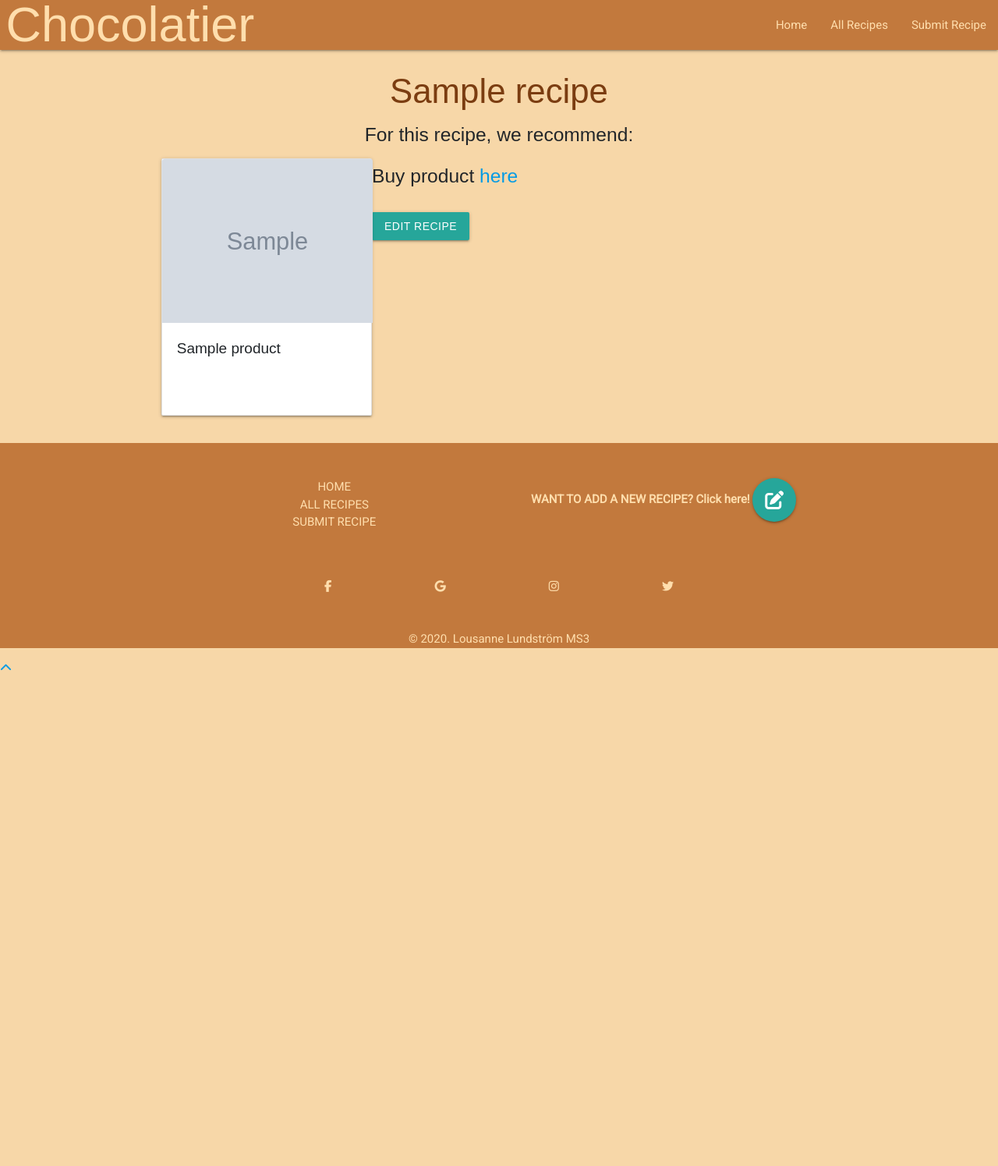
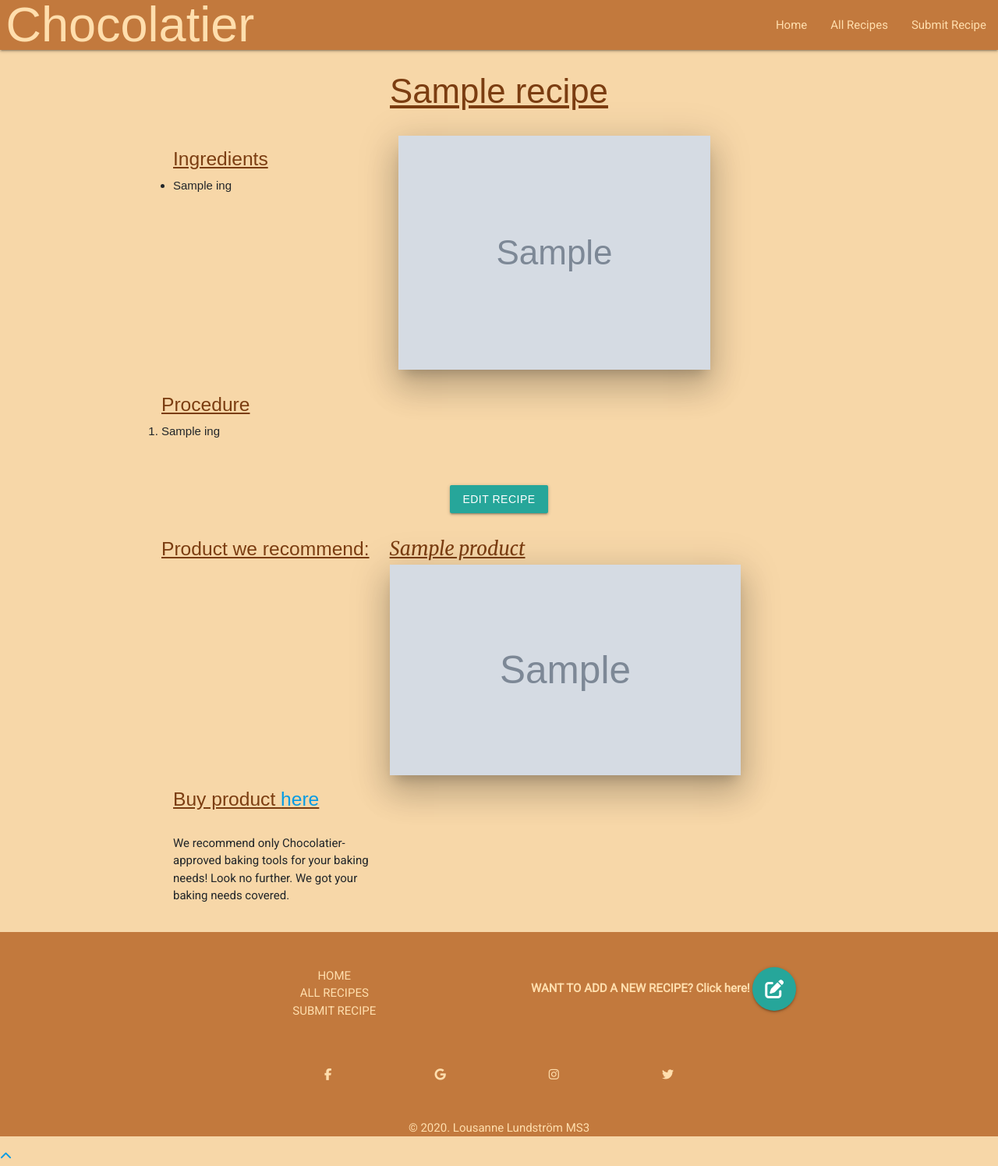
Before and after one commit to Code-Institute-Submissions/3rd_Milestone_Project, a Flask app: template templates/whole-recipe.html in a window 1280 px wide. Shown: the whole page at 78% size. Before the commit the page ends 860 px from the top, so only its background shows below. Run offline with Flask 2, Linux system fonts and the light colour scheme; the template is opened without the code that fills it: most values are stand-ins (such as "Sample title", 1, 10 or a date in 2020); grey boxes marked "Sample" are stand-in pictures; some libraries are stand-ins or nearby versions; some web fonts are replaced.

Commit message:
whole-recipe.html fixed

```diff
--- a/static/css/style.css
+++ b/static/css/style.css
@@ -1,5 +1,6 @@
 @import url('https://fonts.googleapis.com/css2?family=Playfair+Display:ital,wght@1,700&display=swap');
 @import url('https://fonts.googleapis.com/css2?family=Roboto&display=swap');
+@import url('https://fonts.googleapis.com/css2?family=Merriweather:ital@1&display=swap');
 
 body{
     margin: 0;
@@ -10,9 +11,6 @@ body{
 
 /*Font-style*/
 
-.nav-wrapper{
-    background-color: #c2793d;
-}
 
 nav .brand-logo h1{
     color: #ffdead;
@@ -20,19 +18,49 @@ nav .brand-logo h1{
     margin: -0.2rem 0 1.68rem 0;
 }
 
-.footer-area{
-    background-color:  #c2793d;
-}
-
 nav ul a, .footer-area a, .footer-area p, .copyright{
     color: #ffdead;
     font-family: "Roboto", sans-serif;
 }
 
-.recipe-header h3{
+ul#mobile-demo.sidenav.navbar-link li{
+    color: #7b3d11;
+    font-family: "Merriweather", sans-serif;
+}
+
+.recipe-header h3, h5{
     color: #7b3d11;
     font-family: "Playfair Display", sans-serif;
+    text-decoration-color: #7b3d11;
+    text-decoration: underline;
 }
+
+p{
+    font-family:"Roboto", sans-serif;
+}
+
+.product-name{
+    font-family: "Merriweather", sans-serif;
+}
+
+::placeholder {
+  color: #676b6e;
+  opacity: 1;
+}
+
+
+.nav-wrapper{
+    background-color: #c2793d;
+}
+
+.sidenav{
+    background-color: #f7d7a8
+}
+
+.footer-area{
+    background-color:  #c2793d;
+}
+
 
 
 .all-cards{
@@ -51,3 +79,18 @@ nav ul a, .footer-area a, .footer-area p, .copyright{
 .card .card-title{
     font-size: 19px;
 }
+
+ul.ingredient-list:not(.browser-default)>li {
+    list-style-type: disc;
+}
+
+ul:not(.browser-default) {
+    list-style-type: decimal;
+}
+
+.product-image{
+    width: 30rem;
+    height: 18rem;
+    object-fit: cover;
+    overflow: hidden;
+}
--- a/static/js/main.js
+++ b/static/js/main.js
@@ -1,4 +1,8 @@
  $(document).ready(function(){
     $('.sidenav').sidenav();
     $('.parallax').parallax();
+    $("a[href='#top']").click(function () {
+        $("html, body").animate({ scrollTop: 0 }, 700, 'swing',);
+        return false;
+    });
  })
--- a/templates/whole-recipe.html
+++ b/templates/whole-recipe.html
@@ -1,26 +1,53 @@
 {% extends 'base.html' %}
 {% block content %}
-    <div class="recipe-header text-center">
-        <h3>{{recipe.recipe_title}}</h3>
-        <h5>For this recipe, we recommend:</h5>
+    <div class="container row">
+        <div class="recipe-header col-12 text-center mb-3">
+            <h3 >{{recipe.recipe_title}}</h3>
         </div>
-    <div class="product container row d-flex">
+        <div class="col-12 col-sm-4">
+        <h5 class="recipe-header">Ingredients</h5>
+            <ul class="ingredient-list">
+                {% for ing in recipe.ingredients.splitlines() %}
+                        <li>{{ ing }}</li>
+                {% endfor %}
+            </ul>
+        </div>
+        <div class="container col-12 col-sm-8 mb-3">
+            <img src="{{ recipe.image_url }}" class="whole-recipe-image img-fluid z-depth-5" alt="food">
+        </div>
+        <div>
+            <h5 class="recipe-header">Procedure</h5>
+            <div>
+                <ul class="procedure-list">
+                    <div>
+                    {% for proc in recipe.procedure.splitlines() %}
+                        <li>{{ proc }}</li>
+                        <br>
+                    {% endfor %}
+                    </div>
+                </ul>
+            </div>
+        </div>
+    </div>
+    <div class="edit-button text-center mb-3">
+        <a href="{{ url_for('edit_recipe', recipe_id=recipe._id)}}" class="btn btn-primary">Edit recipe</a>
+    </div>
+    <div class="container row">
+        <h5>Product we recommend:</h5>
             {% for product in products %}
                 {% if loop.index <= 1 %}
-                <div class="card all-cards">
-                <img src="{{product.product_photo}}" class="card-img-top all-card-photos" alt="food">
-                    <div class="card-body">
-                        <p class="card-title">{{product.product_name}}</p>
-                    </div>
+                <div class="container col-12 col-sm-8">
+                    <h5 class="product-name mb-2">{{product.product_name}}</h5>
+                        <img src="{{product.product_photo}}" class="product-image img-fluid z-depth-5" alt="tools">
                 </div>
                 {% endif %}
             {% endfor %}
-        <div class="product-link">
+                <div class="product-link col-12 col-sm-4">
                     <h5>Buy product
                         <span><a href="https://www.amazon.com/baking-tools-accessories/b?ie=UTF8&node=289719">here</a></span>
                     </h5>
                     <br>
-        <a href="{{ url_for('edit_recipe', recipe_id=recipe._id)}}" class="btn btn-primary">edit recipe</a>
+                    <p>We recommend only Chocolatier-approved baking tools for your baking needs! Look no further. We got your baking needs covered.</p>
                 </div>
     </div>
 {% endblock %}
```
Also changed, not shown: templates/add-recipe.html (+6 -8 lines), templates/edit-recipe.html (+2 -6 lines). Lines whose indentation alone changed are shown as unchanged.
